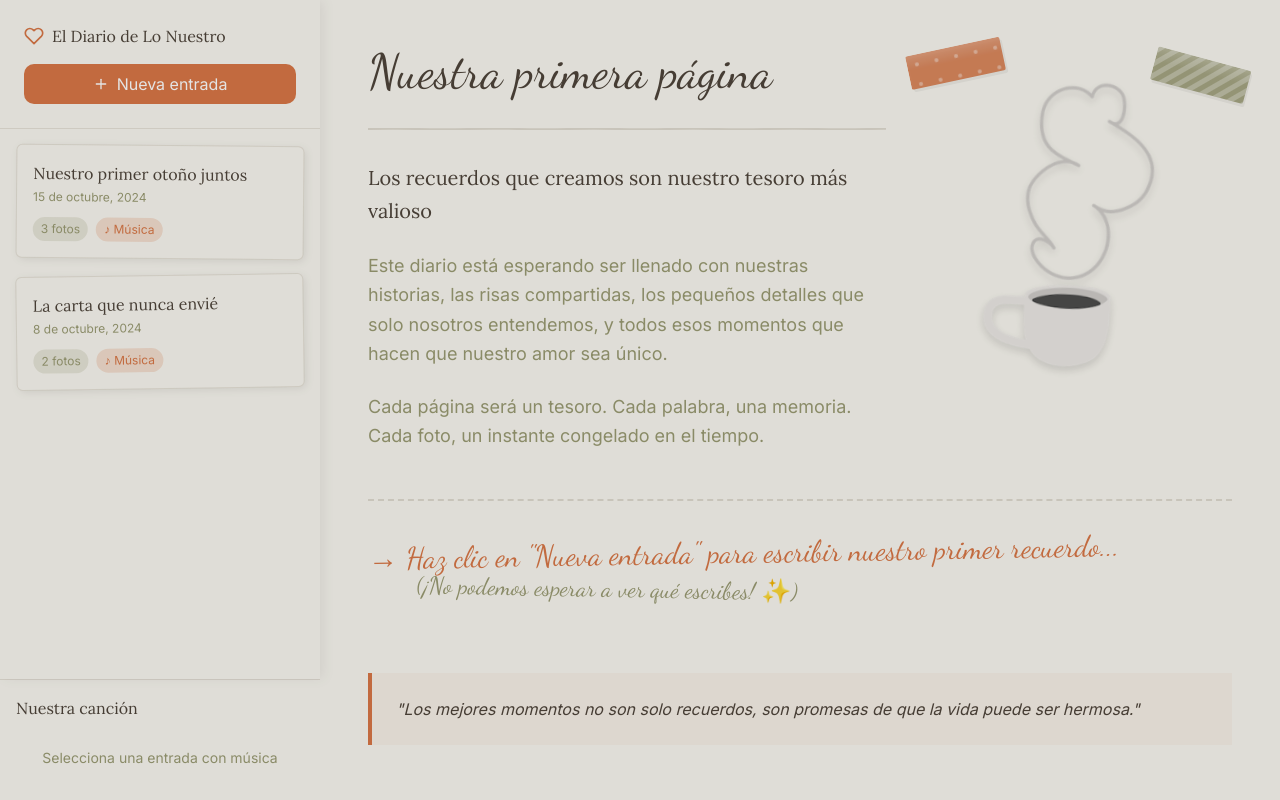
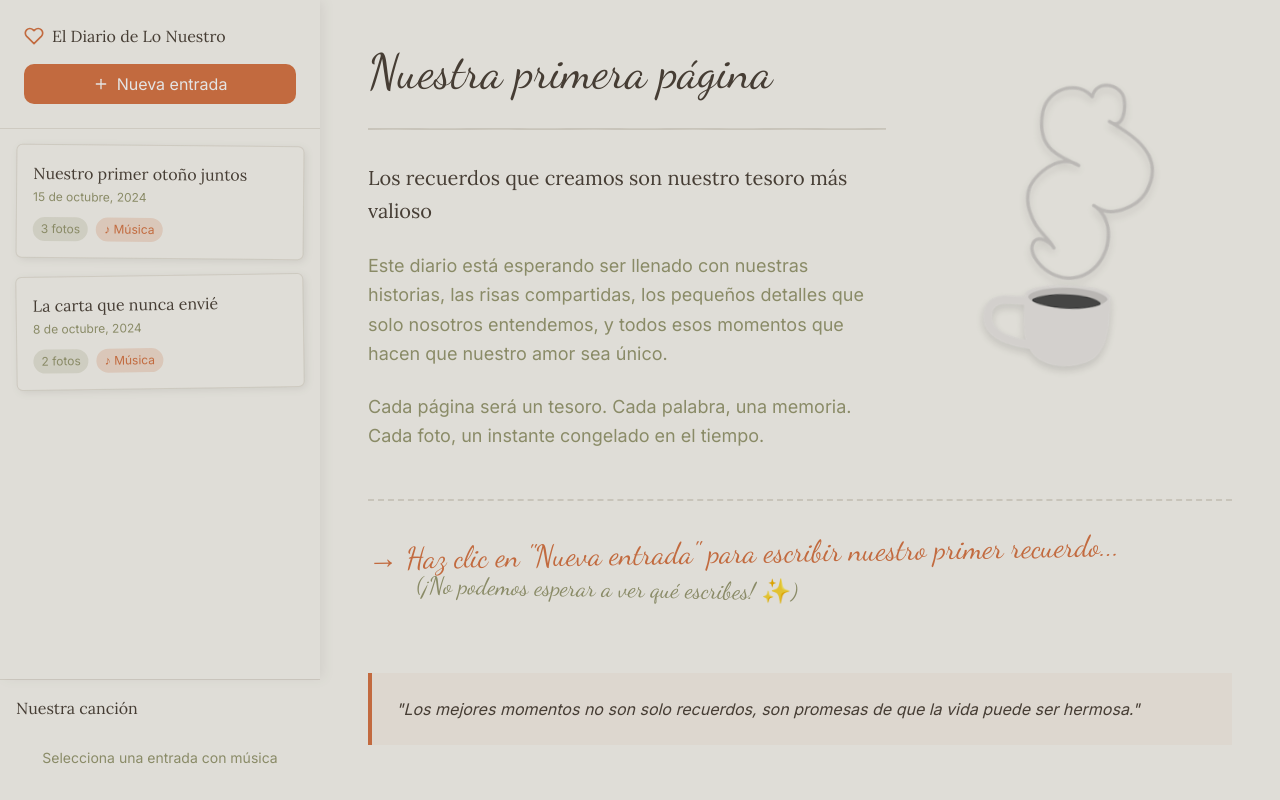
Before and after one commit to JavierA-MorHer/our-diarie, a React (Vite) app: page / in a window 1280 px wide. Both pictures are taken after a click on the element "→ Toca aquí para abrir nuestro diario". Built offline with nearby package versions, Linux system fonts and the light colour scheme.

Commit message:
se eliminan stickers

```diff
--- a/src/components/EmptyState.tsx
+++ b/src/components/EmptyState.tsx
@@ -26,8 +26,6 @@ export function EmptyState() {
             className="w-48 h-48 sm:w-64 sm:h-64 md:w-80 md:h-80 object-contain opacity-90 drop-shadow-lg mx-auto"
           />
           {/* Cintas washi decorativas */}
-          <WashiTape variant="dots" color="#D97746" rotation={-15} position="top-left" />
-          <WashiTape variant="stripes" color="#9A9B73" rotation={12} position="top-right" />
         </div>
 
         {/* Título manuscrito */}
```
